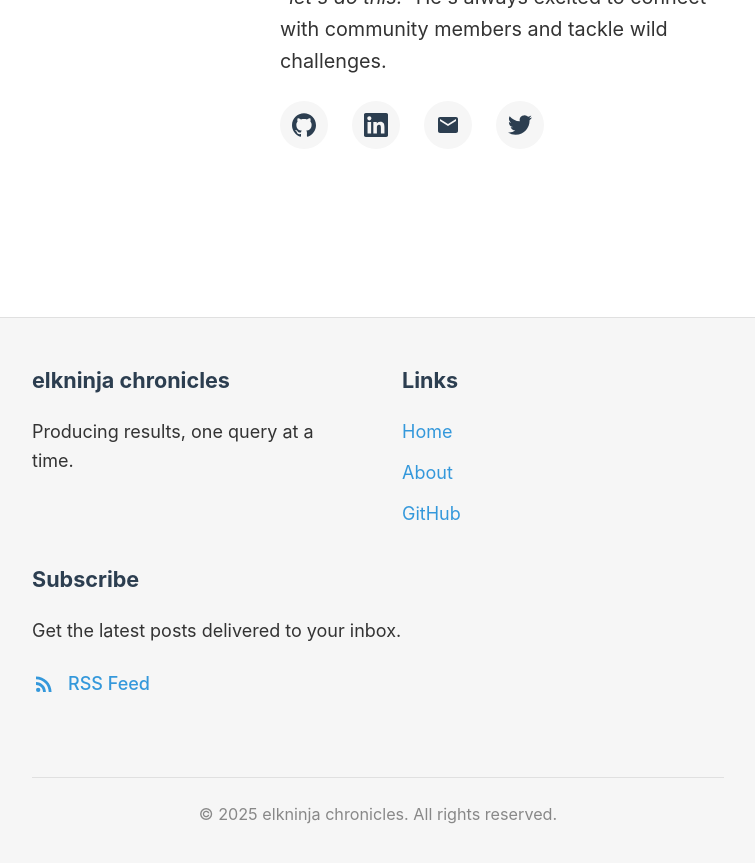
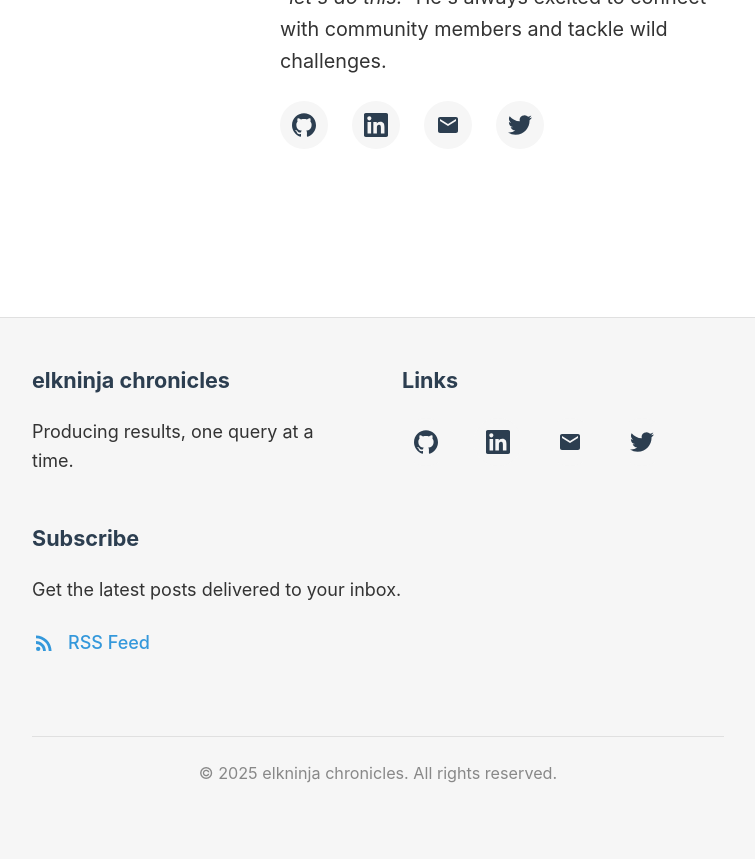
Before and after one commit to elkninja/elkninja.github.io, a Jekyll site: the page built from index.html, in a window 1280 px wide and 900 px high, scrolled down 715 px. Shown: the top 863 px of the window, without its empty margins (262-1017 px from the left). Built offline with Jekyll 4.4.1, drawn with Linux system fonts in a browser that asks for light colours.

Commit message:
testing links

```diff
--- a/_includes/footer.html
+++ b/_includes/footer.html
@@ -9,11 +9,7 @@
       <div class="footer-col">
         <h2 class="footer-heading">Links</h2>
         <ul class="footer-links">
-          <li><a href="{{ '/' | relative_url }}">Home</a></li>
-          <li><a href="{{ '/about/' | relative_url }}">About</a></li>
-          {% if site.github_username %}
-          <li><a href="https://github.com/{{ site.github_username }}">GitHub</a></li>
-          {% endif %}
+          {% include social-links.html %}
         </ul>
       </div>
 
```
Also changed, not shown: 1 other file.
